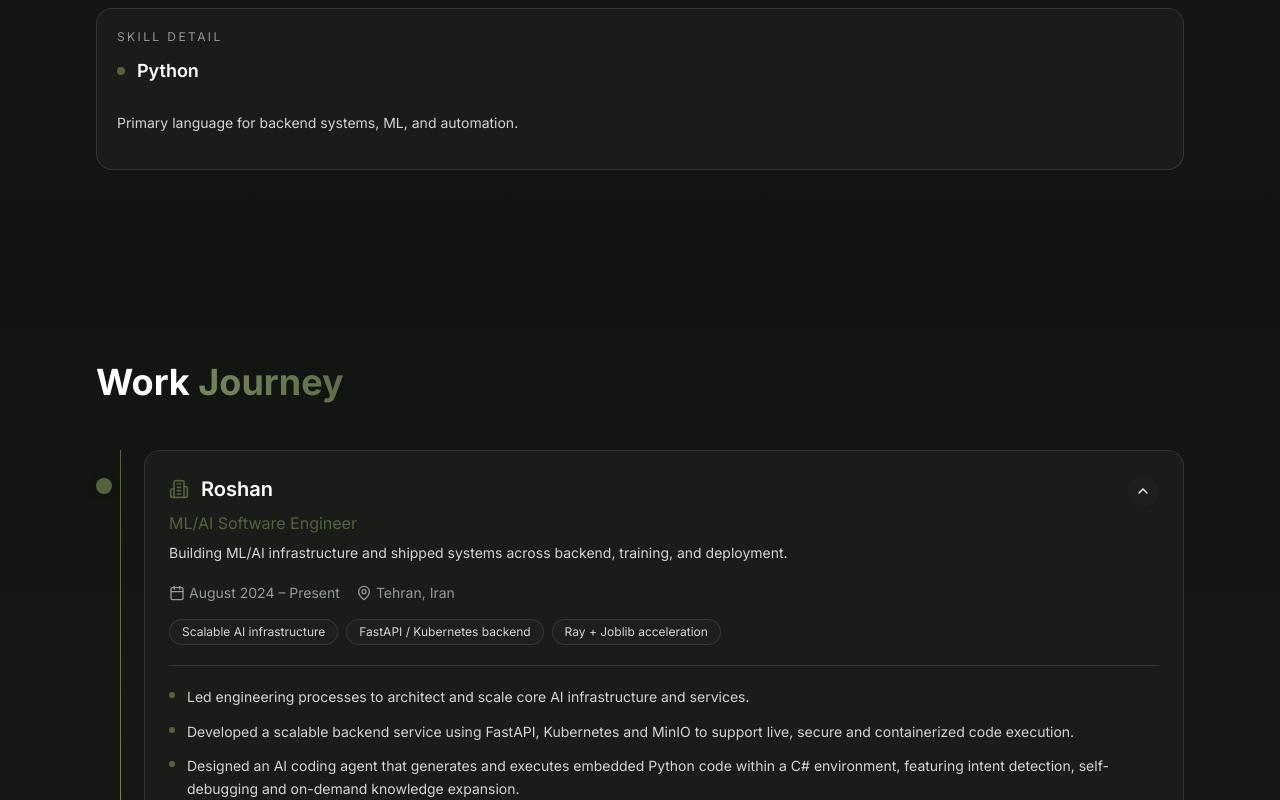
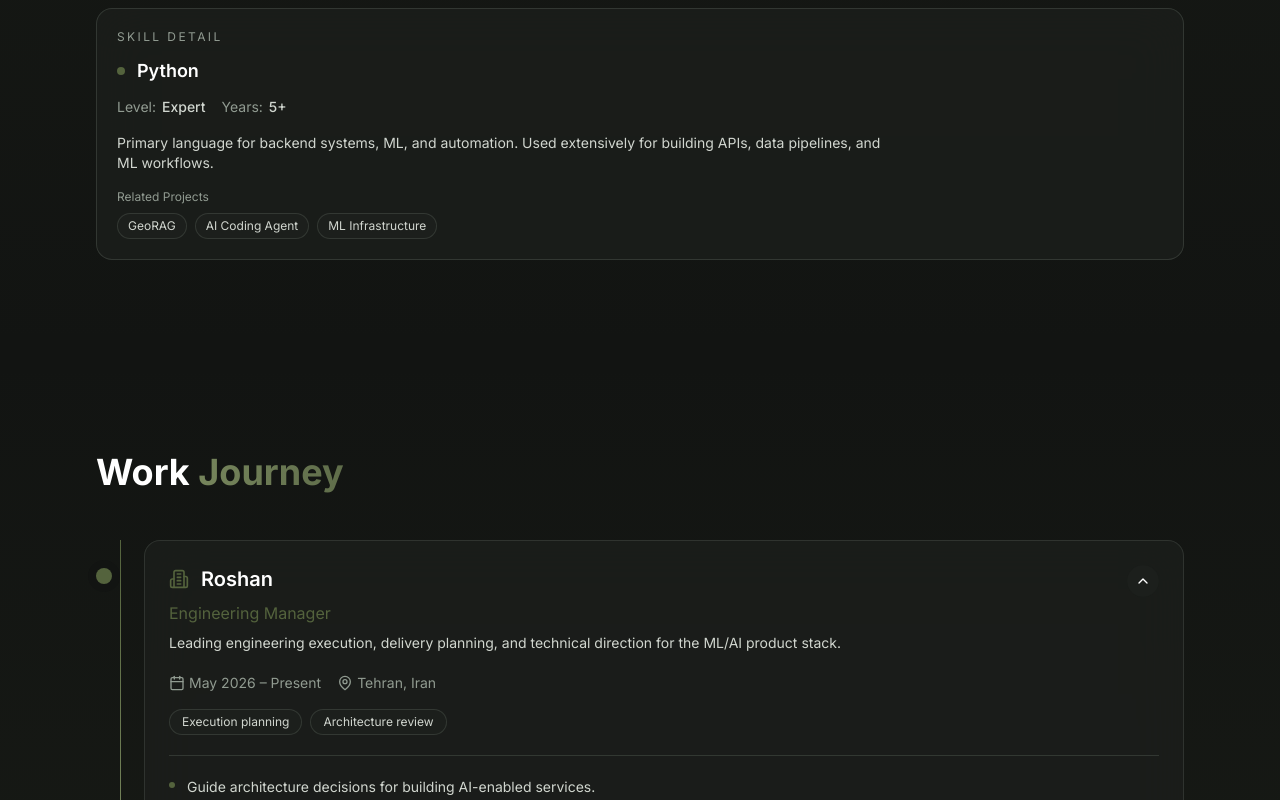
Before and after one commit to FabulousMatin/FabulousMatin.github.io, a React (Vite) app: page / in a window 1280 px wide. Shown: the part 2100-2900 px from the top of the page. Built offline with nearby package versions, Linux system fonts and the light colour scheme.

Commit message:
chore: :speech_balloon: Update portfolio

```diff
--- a/src/data/portfolio.js
+++ b/src/data/portfolio.js
@@ -8,7 +8,6 @@
   phone: "+98 901 264 9743",
   location: "Tehran, Iran",
   birthDate: "2nd June 2003",
-  website: "example.com",
   github: "https://github.com/FabulousMatin",
   linkedin: "https://linkedin.com/in/matinbazrafshan2003",
   telegram: "https://t.me/MatinBzr",
@@ -25,32 +24,50 @@
     {
       name: "Python",
       icon: "code-2",
-      detail: "Primary language for backend systems, ML, and automation."
+      level: "Expert",
+      years: 5,
+      detail: "Primary language for backend systems, ML, and automation. Used extensively for building APIs, data pipelines, and ML workflows.",
+      projects: ["GeoRAG", "AI Coding Agent", "ML Infrastructure"]
     },
     {
       name: "FastAPI",
       icon: "zap",
-      detail: "Typed APIs for fast, maintainable backend services."
+      level: "Expert",
+      years: 3,
+      detail: "Typed APIs for fast, maintainable backend services. Built multiple production APIs with authentication, WebSocket support, and async processing.",
+      projects: ["Code Execution Service", "RAG API Gateway"]
     },
     {
       name: "PostgreSQL",
       icon: "database",
-      detail: "Relational modeling and SQL query design."
+      level: "Advanced",
+      years: 3,
+      detail: "Relational modeling, SQL query optimization, and database design. Experience with complex joins, indexing strategies, and stored procedures.",
+      projects: ["User Management System", "Analytics Dashboard"]
     },
     {
       name: "MongoDB",
       icon: "layers",
-      detail: "Flexible document storage for application data."
+      level: "Advanced",
+      years: 3,
+      detail: "Flexible document storage for application data. Schema design, aggregation pipelines, and replica set management.",
+      projects: ["GeoRAG Metadata Store", "Application Logs"]
     },
     {
       name: "Go",
       icon: "circle-dot",
-      detail: "Concurrent, performance-oriented service development."
+      level: "Intermediate",
+      years: 2,
+      detail: "Concurrent, performance-oriented service development. Goroutines, channels, and building high-throughput microservices.",
+      projects: ["High-Performance Data Processing"]
     },
     {
       name: "Java Spring",
       icon: "coffee",
-      detail: "Enterprise backend systems with Spring ecosystems."
+      level: "Intermediate",
+      years: 2,
+      detail: "Enterprise backend systems with Spring Boot, Spring Security, and Spring Data. Building scalable REST APIs and microservices.",
+      projects: ["Enterprise Backend Services"]
     },
   ],
 
@@ -58,102 +75,172 @@
     {
       name: "LLM Integration",
       icon: "bot",
-      detail: "Integrating language models into products and workflows."
+      level: "Expert",
+      years: 3,
+      detail: "Integrating language models into products and workflows. Experience with OpenAI, Anthropic, and open-source models like Llama and Mistral.",
+      projects: ["AI Coding Agent", "RAG System", "Chat Interfaces"]
     },
     {
       name: "AI Agents",
       icon: "users",
-      detail: "Tool-using systems that can plan, act, and adapt."
+      level: "Advanced",
+      years: 2,
+      detail: "Tool-using systems that can plan, act, and adapt. Built agents with tool calling, self-debugging, and knowledge expansion capabilities.",
+      projects: ["AI Coding Agent", "Autonomous Data Pipeline"]
     },
     {
       name: "RAG Systems",
       icon: "file-search",
-      detail: "Retrieval-augmented generation with structured knowledge."
+      level: "Expert",
+      years: 2,
+      detail: "Retrieval-augmented generation with structured knowledge. Multi-modal retrieval, embedding strategies, and hybrid search approaches.",
+      projects: ["GeoRAG Enterprise System"]
     },
     {
       name: "vLLM",
       icon: "eye",
-      detail: "Efficient inference and serving for large language models."
+      level: "Advanced",
+      years: 2,
+      detail: "Efficient inference and serving for large language models. PagedAttention, continuous batching, and model optimization for production.",
+      projects: ["Production LLM Serving"]
     },
     {
       name: "Vector Databases",
       icon: "message-square",
-      detail: "Semantic retrieval and embedding-based search."
+      level: "Advanced",
+      years: 2,
+      detail: "Semantic retrieval and embedding-based search. Experience with ChromaDB, Qdrant, and pgvector for similarity search.",
+      projects: ["GeoRAG", "Semantic Search API"]
     },
     {
       name: "llama.cpp",
       icon: "cpu",
-      detail: "Lightweight local model inference workflows."
+      level: "Intermediate",
+      years: 2,
+      detail: "Lightweight local model inference workflows. GGUF model optimization, quantization techniques, and CPU-based inference.",
+      projects: ["Local LLM Deployment"]
     },
   ],
   "Machine Learning": [
     {
       name: "Scikit-learn",
       icon: "brain",
-      detail: "Classical machine learning workflows, evaluation, and model iteration."
+      level: "Expert",
+      years: 5,
+      detail: "Classical machine learning workflows, evaluation, and model iteration. Classification, regression, clustering, and feature engineering.",
+      projects: ["Tabular Data Analysis", "Predictive Models"]
     },
     {
       name: "PyTorch",
       icon: "network",
-      detail: "Deep learning experiments and neural network training."
+      level: "Advanced",
+      years: 4,
+      detail: "Deep learning experiments and neural network training. CNNs, RNNs, Transformers, and custom model architectures.",
+      projects: ["Deep Learning Models", "Neural Architecture Experiments"]
     },
     {
       name: "Deep Learning",
       icon: "gamepad2",
-      detail: "Representation learning with modern neural architectures."
+      level: "Advanced",
+      years: 4,
+      detail: "Representation learning with modern neural architectures. Attention mechanisms, transformers, and advanced optimization techniques.",
+      projects: ["LLM Fine-tuning", "Custom Neural Networks"]
     },
     {
       name: "MLOps",
       icon: "git-branch",
-      detail: "Reliable training, deployment, and monitoring pipelines."
+      level: "Advanced",
+      years: 3,
+      detail: "Reliable training, deployment, and monitoring pipelines. MLflow, Kubeflow, experiment tracking, and model versioning.",
+      projects: ["ML Training Pipeline", "Model Deployment System"]
     },
     {
       name: "XGBoost",
       icon: "tree-pine",
-      detail: "Fast gradient boosting for structured and tabular data."
+      level: "Advanced",
+      years: 3,
+      detail: "Fast gradient boosting for structured and tabular data. GPU acceleration, hyperparameter tuning, and model interpretation.",
+      projects: ["Financial Prediction Models", "Feature Importance Analysis"]
     },
     {
       name: "Ray / joblib",
       icon: "rays",
-      detail: "Distributed and parallel execution for scalable ML workflows."
+      level: "Advanced",
+      years: 2,
+      detail: "Distributed and parallel execution for scalable ML workflows. Ray Tune, Ray Serve, and parallel training across clusters.",
+      projects: ["8x Training Speedup", "Distributed ML Pipeline"]
     },
   ],
   "DevOps / Tools": [
     {
       name: "Docker",
       icon: "container",
-      detail: "Repeatable containerized environments and delivery."
+      level: "Expert",
+      years: 4,
+      detail: "Repeatable containerized environments and delivery. Multi-stage builds, docker-compose, and container orchestration.",
+      projects: ["All Production Services"]
     },
     {
       name: "Kubernetes",
       icon: "cloud",
-      detail: "Orchestration for scalable workloads."
+      level: "Advanced",
+      years: 3,
+      detail: "Orchestration for scalable workloads. Deployments, services, ingress, persistent volumes, and resource management.",
+      projects: ["Cloud Infrastructure", "Auto-scaling Services"]
     },
     {
       name: "MinIO",
       icon: "server",
-      detail: "S3-compatible object storage layer."
+      level: "Advanced",
+      years: 2,
+      detail: "S3-compatible object storage layer. Bucket policies, replication, and integration with ML pipelines.",
+      projects: ["ML Artifact Storage", "Data Lake"]
     },
     {
       name: "CI/CD",
       icon: "git-pull-request",
-      detail: "Automated build, test, and release pipelines."
+      level: "Advanced",
+      years: 3,
+      detail: "Automated build, test, and release pipelines. GitHub Actions, GitLab CI, and automated deployments.",
+      projects: ["CI/CD Pipeline Overhaul"]
     },
     {
       name: "Linux",
       icon: "terminal",
-      detail: "Server-side development and operations."
+      level: "Expert",
+      years: 5,
+      detail: "Server-side development and operations. Shell scripting, system administration, and performance tuning.",
+      projects: ["Server Management", "DevOps Automation"]
     },
     {
       name: "Git",
       icon: "git-merge",
-      detail: "Version control and collaboration."
+      level: "Expert",
+      years: 5,
+      detail: "Version control and collaboration. Branching strategies, code reviews, and merge conflict resolution.",
+      projects: ["All Projects"]
     },
   ],
 };
 
 export const experience = [
   {
+    company: "Roshan",
+    role: "Engineering Manager",
+    period: "May 2026 – Present",
+    location: "Tehran, Iran",
+    summary: "Leading engineering execution, delivery planning, and technical direction for the ML/AI product stack.",
+    achievements: [
+      "Guide architecture decisions for building AI-enabled services.",
+      "Own roadmap coordination across product, engineering, and ML delivery.",
+      "Improve execution cadence, review quality, and cross-functional alignment."
+    ],
+    highlights: [
+      "Execution planning",
+      "Architecture review"
+    ]
+  },
+    {
     company: "Roshan",
     role: "ML/AI Software Engineer",
     period: "August 2024 – Present",
@@ -171,23 +258,6 @@
       "Scalable AI infrastructure",
       "FastAPI / Kubernetes backend",
       "Ray + Joblib acceleration"
-    ]
-  },
-  {
-    company: "Roshan",
-    role: "Engineering Manager",
-    period: "May 2026 – Present",
-    location: "Tehran, Iran",
-    summary: "Leading engineering execution, delivery planning, and technical direction for the ML/AI product stack.",
-    achievements: [
-      "Own roadmap coordination across product, engineering, and ML delivery.",
-      "Guide architecture decisions for teams building AI-enabled services.",
-      "Improve execution cadence, review quality, and cross-functional alignment."
-    ],
-    highlights: [
-      "Team leadership",
-      "Execution planning",
-      "Architecture review"
     ]
   },
 ];
@@ -219,7 +289,6 @@
     degree: "Bachelor's in Computer Engineering",
     period: "2021 – 2026",
     location: "Tehran, Iran",
-    gpa: "18.89/20",
     achievements: [
       {
         role: "Head TA",
@@ -254,21 +323,18 @@
     name: "Advanced Learning Algorithms",
     issuer: "Stanford Online",
     date: "2024",
-    credentialId: "ML-ALT-2024-001",
     validationUrl: "https://www.coursera.org/account/accomplishments/certificate/MNWVR3M849EB"
   },
   {
     name: "Supervised Machine Learning",
     issuer: "Stanford Online",
     date: "2023",
-    credentialId: "ML-SML-2023-001",
     validationUrl: "https://www.coursera.org/account/accomplishments/certificate/KWFJMR4DPJCL"
   },
   {
     name: "Deep Reinforcement Learning",
     issuer: "University of Tehran",
     date: "2023",
-    credentialId: "RL-DRL-2023-001",
     validationUrl: "https://ieeesb.ut.ac.ir/certificates"
   }
 ];
```
